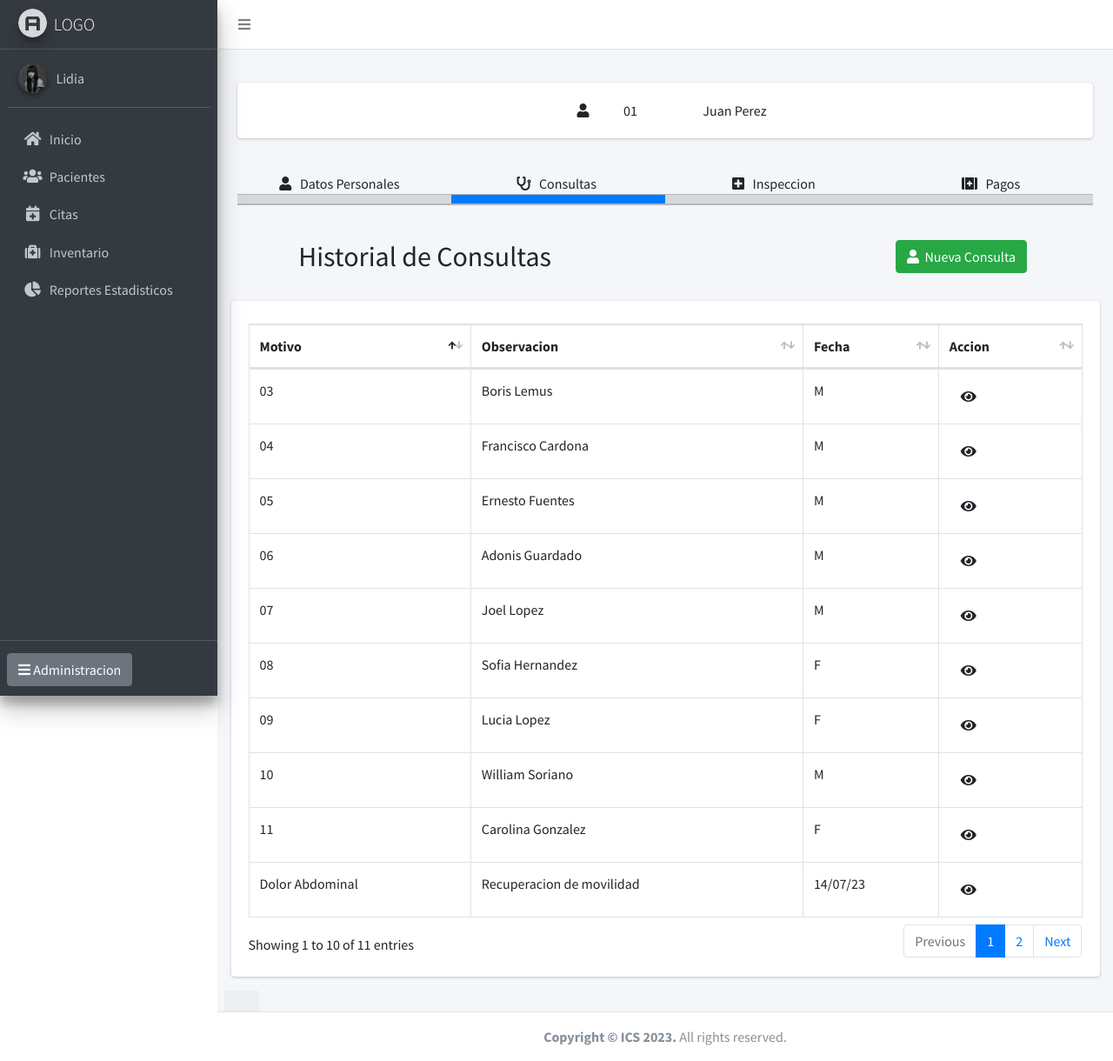
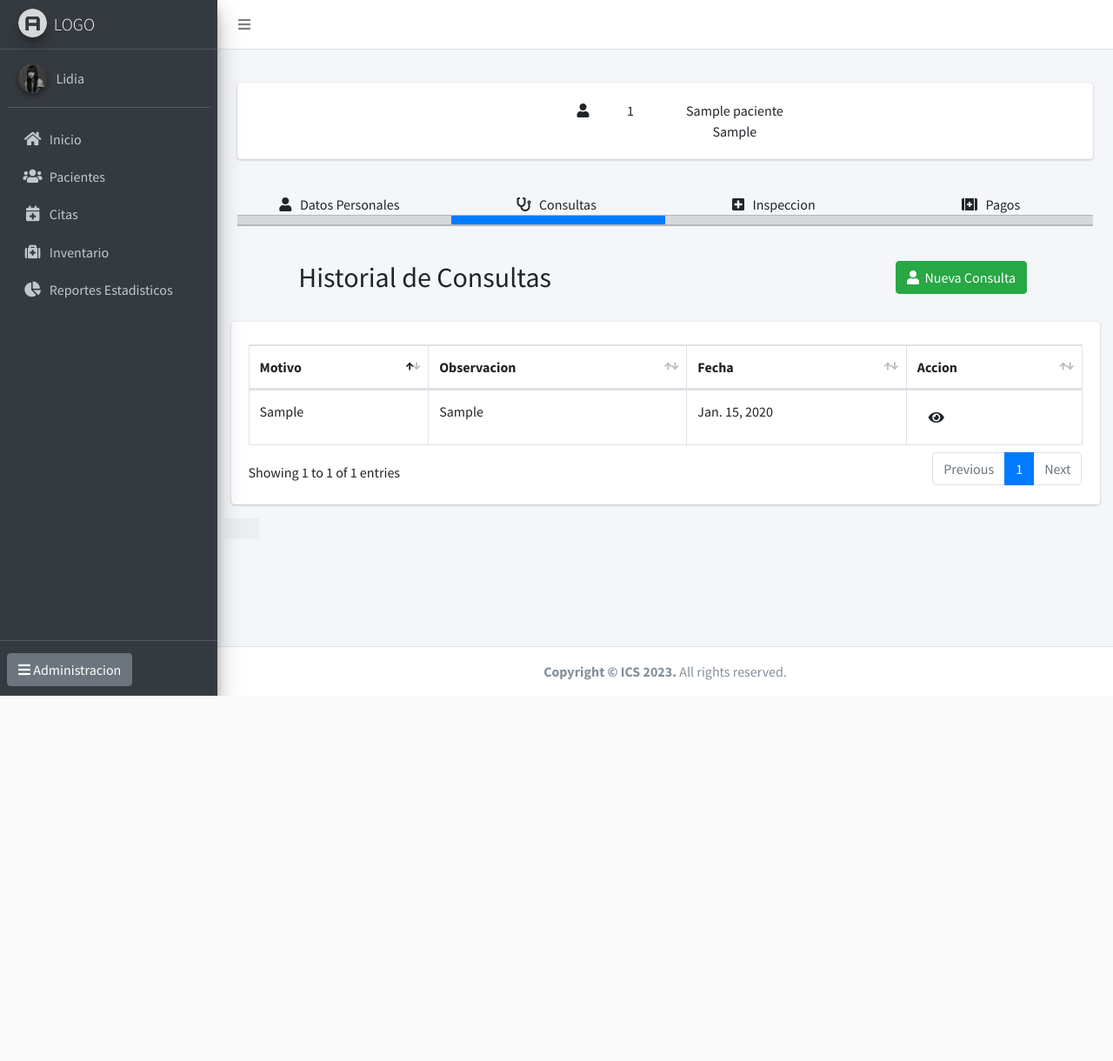
Before and after one commit to Orellanna/Sistema-Gestion-Clinica-Acupuntura, a Django app: template templates/HistorialConsultas.html in a window 1280 px wide. Shown: the whole page at 87% size. After the commit the page ends 800 px from the top, so only its background shows below. Run offline with Django 4.2, Linux system fonts and the light colour scheme; the template is opened without the code that fills it: values that come from a table or form of the project are taken from there, others are empty; tables that the repository leaves empty hold one stand-in row (values such as "Sample post"); parts of the project's set-up code (start-up, migrations or seed data) failed here and were passed over; some libraries are stand-ins or nearby versions.

Commit message:
fix. Historial Consulta

```diff
--- a/Consultas/urls.py
+++ b/Consultas/urls.py
@@ -5,7 +5,8 @@ from django.contrib import admin
 
 urlpatterns = [
     path('', views.index, name='index'),
-    path('HistorialConsultas/', views.ListarConsultas, name='ListarConsultas'),
-    path('NuevaConsulta/', views.NuevaConsulta, name='NuevaConsulta'),
+    path('<int:paciente_id>/HistorialConsultas/', views.ListarConsultas, name='ListarConsultas'),
+    path('<int:paciente_id>/HistorialConsultas/NuevaConsulta/', views.NuevaConsulta, name='NuevaConsulta'),
+    #path('NuevaConsulta/<int:paciente_id>/', views.NuevaConsulta, name='NuevaConsulta'),
     path('DetallesConsulta/<int:consulta_id>/', views.DetallesConsulta, name='DetallesConsulta'),
 ]
--- a/Pacientes/models.py
+++ b/Pacientes/models.py
@@ -20,7 +20,7 @@ class Paciente(models.Model):
 
 class Consulta(models.Model):
     id_consulta = models.AutoField(primary_key=True)
-    id_paciente = models.ForeignKey('Paciente', models.DO_NOTHING, db_column='id_paciente')
+    id_paciente = models.ForeignKey('Paciente', models.CASCADE, db_column='id_paciente')
     motivo = models.CharField(max_length=300)
     obervacion_consulta = models.CharField(max_length=500, blank=True, null=True)
     consulta_fecha = models.DateField()
--- a/templates/HistorialConsultas.html
+++ b/templates/HistorialConsultas.html
@@ -13,10 +13,10 @@
                     <i class="fas fa-user"></i>
                   </div>
               <div class="col-1 text-center">
-                01
+                {{paciente.id_paciente}}
               </div>
               <div class="col-2 text-center">
-          Juan Perez
+                {{paciente.primer_nombre}} {{paciente.primer_apellido}}
               </div>
             </div>
         </div>
@@ -76,7 +76,8 @@
             <h2>Historial de Consultas</h2>
           </div>
           <div class="col">
-            <a href="/nuevaConsulta" class="btn btn-success"><i class="nav-icon fas fa-user"></i>&nbsp;&nbsp;Nueva Consulta</a>
+
+            <a href="{% url 'NuevaConsulta' paciente_id=paciente.id_paciente %}" class="btn btn-success"><i class="nav-icon fas fa-user"></i>&nbsp;&nbsp;Nueva Consulta</a>
             <div class="row"> <div class="card"></div></div>
           </div>
         </div>
@@ -93,6 +94,7 @@
 
                 <!-- /.card-header -->
                 <div class="card-body">
+
                   <table id="example2" class="table table-bordered table-hover">
                     <thead>
                     <tr>
@@ -103,90 +105,19 @@
                     </tr>
                     </thead>
                     <tbody>
+                    {% for consulta in consultas %}
                     <tr>
-                      <td>Dolor Abdominal</td>
-                      <td>Recuperacion de movilidad
-                      </td>
-                      <td>14/07/23</td>
+                      <td>{{consulta.motivo}}</td>
+                      <td>{{consulta.obervacion_consulta}}</td>
+                      <td>{{consulta.consulta_fecha}}</td>
                       <td><a href="/detallesConsulta" class="btn "><i class="nav-icon fas fa-eye"></i></a>
+
                     </td>
                     </tr>
-                    <tr>
-                      <td>Dolor de cabeza</td>
-                      <td>Perdida de movilidad
-                      </td>
-                      <td>24/07/2023</td>
-                      <td><a href="/detallesConsulta" class="btn "><i class="nav-icon fas fa-eye"></i></a>
-                    </td>
-                    </tr>
-                    <tr>
-                      <td>03</td>
-                      <td>Boris Lemus</td>
-                      <td>M</td>
-                      <td><a href="/detallesConsulta" class="btn "><i class="nav-icon fas fa-eye"></i></a>
-                    </td>
-                    </tr>
-                    <tr>
-                      <td>04</td>
-                      <td>Francisco Cardona</td>
-                      <td>M</td>
-                      <td><a href="/detallesConsulta" class="btn "><i class="nav-icon fas fa-eye"></i></a>
-                    </td>
-                    </tr>
-                    <tr>
-                      <td>05</td>
-                      <td>Ernesto Fuentes</td>
-                      <td>M</td>
-                      <td><a href="/detallesConsulta" class="btn "><i class="nav-icon fas fa-eye"></i></a>
-                    </td>
-                    </tr>
-                    <tr>
-                      <td>06</td>
-                      <td>Adonis Guardado</td>
-                      <td>M</td>
-                      <td><a href="/detallesConsulta" class="btn "><i class="nav-icon fas fa-eye"></i></a>
-                    </td>
-                    </tr>
-                    <tr>
-                      <td>07</td>
-                      <td>Joel Lopez</td>
-                      <td>M</td>
-                      <td><a href="/detallesConsulta" class="btn "><i class="nav-icon fas fa-eye"></i></a>
-                    </td>
-                    </tr>
-                    <tr>
-                      <td>08</td>
-                      <td>Sofia Hernandez</td>
-                      <td>F</td>
-                      <td><a href="/detallesConsulta" class="btn "><i class="nav-icon fas fa-eye"></i></a>
-                    </td>
-                    </tr>
+                    {% endfor %}
+                    </tbody>
+                  </table>
 
-                    <tr>
-                      <td>09</td>
-                      <td>Lucia Lopez</td>
-                      <td>F</td>
-                      <td><a href="/detallesConsulta" class="btn "><i class="nav-icon fas fa-eye"></i></a>
-                    </td>
-                    </tr>
-                    <tr>
-                      <td>10</td>
-                      <td>William Soriano</td>
-                      <td>M</td>
-                      <td><a href="/detallesConsulta" class="btn "><i class="nav-icon fas fa-eye"></i></a>
-                    </td>
-                    </tr>
-
-                    <tr>
-                      <td>11</td>
-                      <td>Carolina Gonzalez</td>
-                      <td>F</td>
-                      <td><a href="/detallesConsulta" class="btn "><i class="nav-icon fas fa-eye"></i></a>
-                    </td>
-                    </tr>
-                    </tbody>
-
-                  </table>
                 </div>
                 <!-- /.card-body -->
               </div>
```
Also changed, not shown: Consultas/views.py (+36 -6 lines), templates/NuevaConsulta.html (+56 -26 lines).
